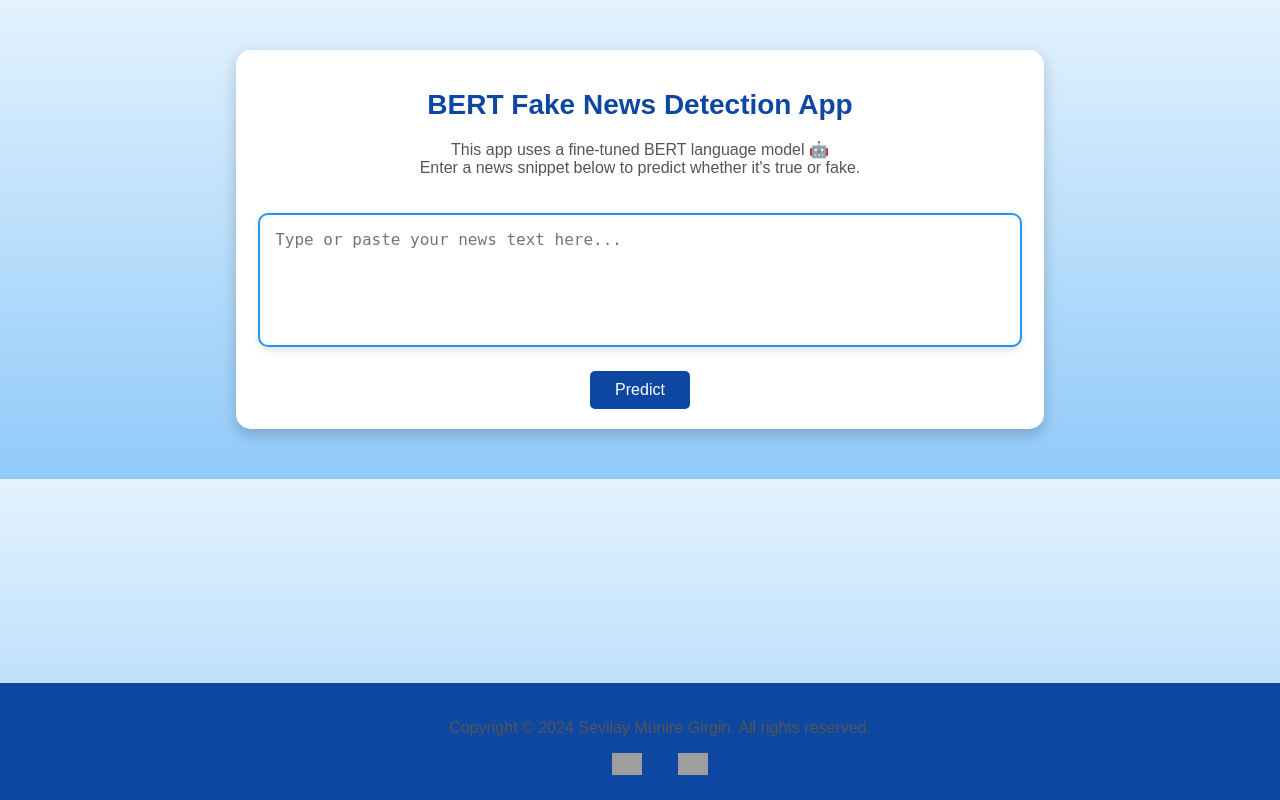
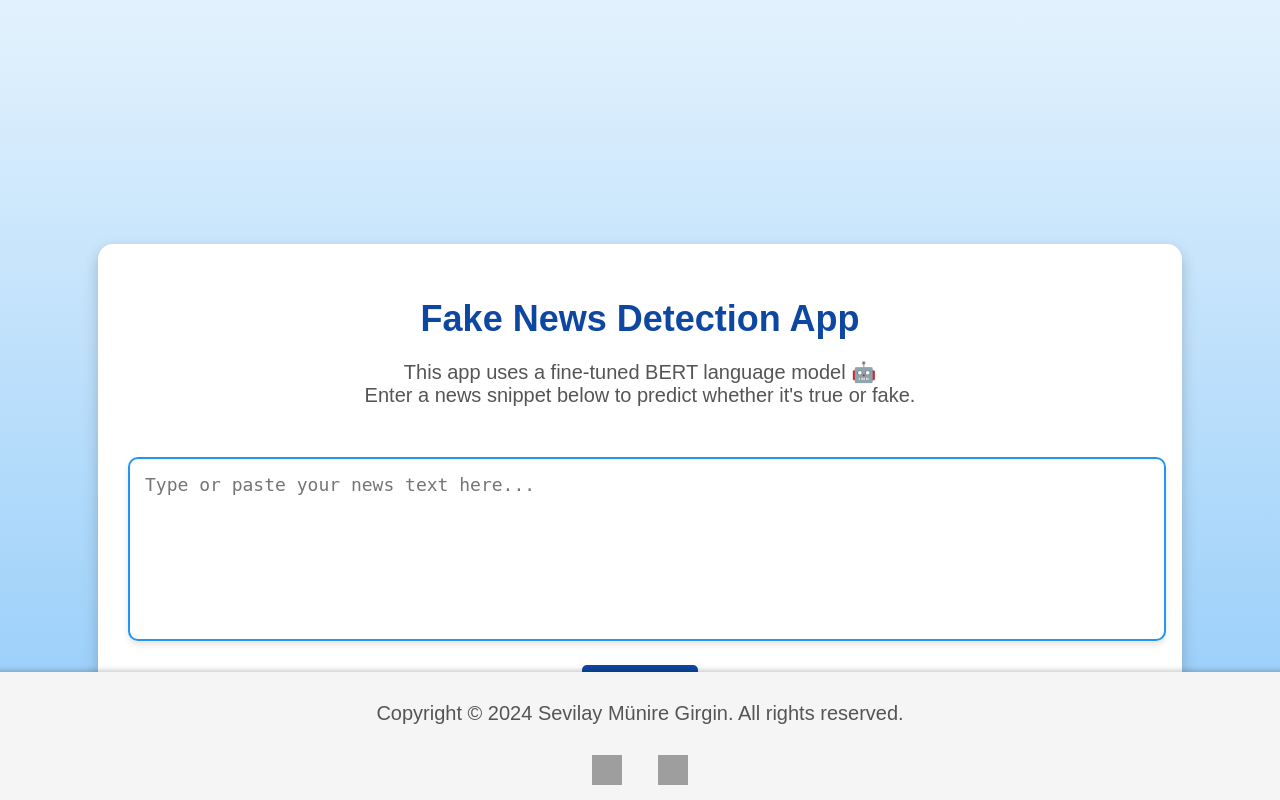
Before and after one commit to SevilayMuni/my-bert-fake-news, a Flask app: page / in a window 1280 px wide. Run offline with Flask 3, Linux system fonts and the light colour scheme; grey boxes are pictures that could not be loaded.

Commit message:
Update index.html

```diff
--- a/template/index.html
+++ b/template/index.html
@@ -11,49 +11,54 @@
             margin: 0;
             padding: 0;
             background: linear-gradient(to bottom, #e3f2fd, #90caf9);
-            text-align: center;
-            color: #333;
+            display: flex;
+            flex-direction: column;
+            min-height: 100vh;
         }
 
         .container {
-            margin: 50px auto;
-            width: 60%;
+            margin: auto;
+            width: 80%;
             background: white;
-            padding: 20px;
+            padding: 30px;
             border-radius: 15px;
             box-shadow: 0 6px 15px rgba(0, 0, 0, 0.2);
+            text-align: center;
         }
 
         h1 {
-            font-size: 28px;
+            font-size: 36px;
             color: #0d47a1;
+            margin-bottom: 10px;
         }
 
         p {
+            font-size: 20px;
             color: #555;
+            margin-bottom: 30px;
         }
 
         /* Text Box Styling */
         textarea {
-            width: 95%;
-            height: 100px;
+            width: 98%;
+            height: 150px;
             padding: 15px;
             margin: 20px 0;
             border: 2px solid #2196f3;
             border-radius: 10px;
-            font-size: 16px;
+            font-size: 18px;
             resize: none;
             box-shadow: 0 4px 6px rgba(0, 0, 0, 0.1);
         }
 
         /* Button Styling */
         button {
-            padding: 10px 25px;
+            padding: 12px 30px;
             background-color: #0d47a1;
             color: white;
             border: none;
             border-radius: 5px;
-            font-size: 16px;
+            font-size: 18px;
             cursor: pointer;
             transition: background-color 0.3s ease;
         }
@@ -77,15 +82,14 @@
 
         /* Footer Styling */
         footer {
-            margin-top: 40px;
-            padding: 20px;
-            background-color: #0d47a1;
-            color: white;
-            text-align: center;
-            width: 100%;
             position: fixed;
             bottom: 0;
-            left: 0;
+            width: 100%;
+            padding: 10px 20px;
+            background-color: #f5f5f5;
+            color: black;
+            text-align: center;
+            box-shadow: 0 -2px 5px rgba(0, 0, 0, 0.2);
         }
 
         footer a {
@@ -105,13 +109,25 @@
 
         .footer-icons img {
             width: 30px;
+            height: 30px;
             margin: 0 5px;
+        }
+
+        /* Center alignment for container */
+        body {
+            display: flex;
+            justify-content: center;
+            align-items: center;
+        }
+
+        .container {
+            margin-bottom: 60px;
         }
     </style>
 </head>
 <body>
     <div class="container">
-        <h1>BERT Fake News Detection App</h1>
+        <h1>Fake News Detection App</h1>
         <p>This app uses a fine-tuned BERT language model 🤖<br>
         Enter a news snippet below to predict whether it's true or fake.</p>
         <form method="POST">
@@ -124,13 +140,13 @@
         {% endif %}
     </div>
     <footer>
-        <p>Copyright © 2024 Sevilay Münire Girgin. All rights reserved.</p>
+        <p> Copyright © 2024 Sevilay Münire Girgin. All rights reserved.</p>
         <div class="footer-icons">
             <a href="https://github.com/SevilayMuni" target="_blank">
-                <img src="https://cdn-icons-png.flaticon.com/512/733/733553.png" alt="GitHub">
+                <img src="https://cdn-icons-png.flaticon.com/512/733/733553.png" alt="GitHub" title="GitHub">
             </a>
             <a href="https://www.linkedin.com/in/sevilay-munire-girgin-8902a7159" target="_blank">
-                <img src="https://cdn-icons-png.flaticon.com/512/174/174857.png" alt="LinkedIn">
+                <img src="https://cdn-icons-png.flaticon.com/512/174/174857.png" alt="LinkedIn" title="LinkedIn">
             </a>
         </div>
     </footer>
```
